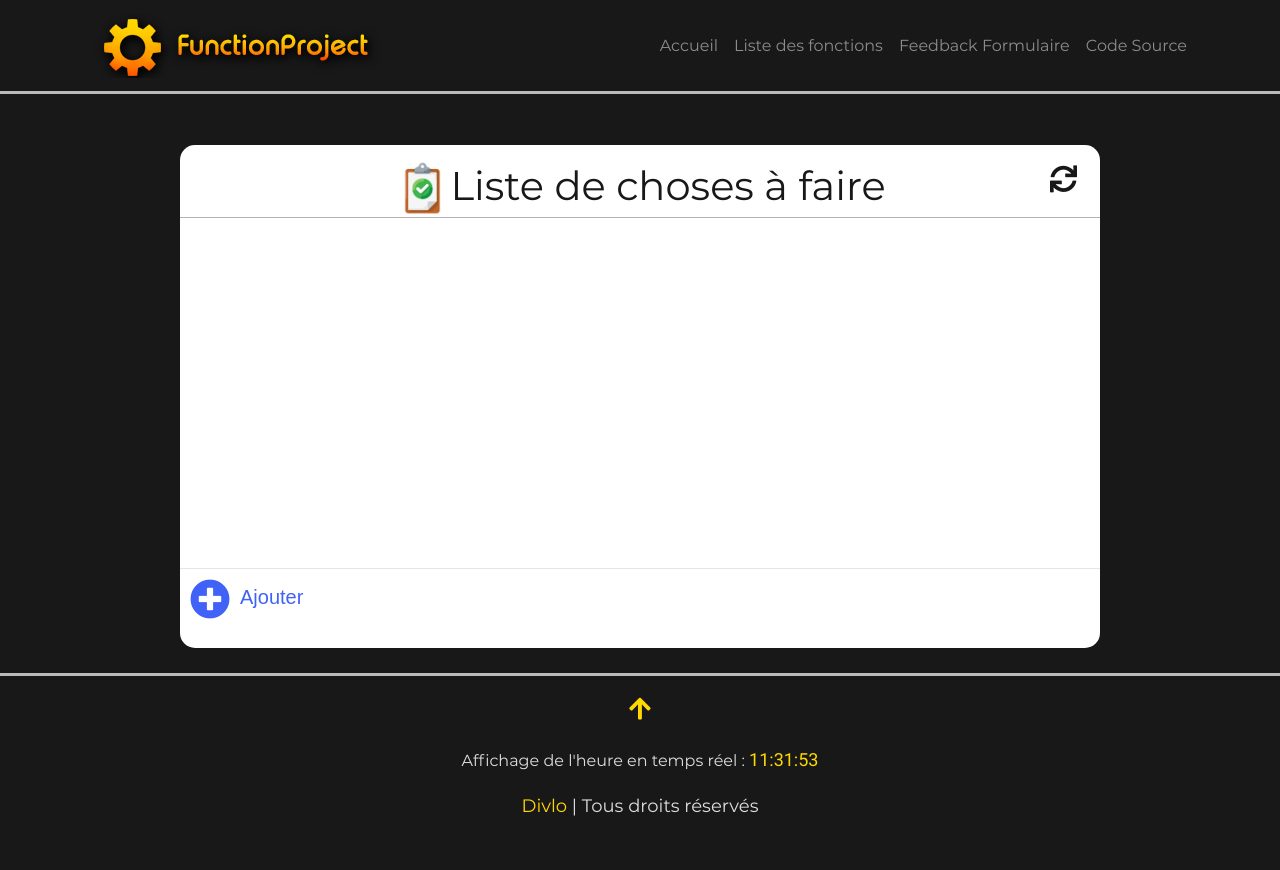
After one commit to theoludwig/FunctionProject, a PHP site: page /views/function-views/toDoList.php in a window 1280 px wide. The commit adds this page. Run offline with PHP 8.4, Linux system fonts and the light colour scheme; a stand-in replaces the project's code that opens the database connection.

Commit message:
New function : toDoList

```diff
--- a/css/style.css
+++ b/css/style.css
@@ -146,3 +146,125 @@ footer i:hover
     font-size: 18px;
     font-family: 'Roboto', 'sans-serif';
 }
+
+/* ToDo List */
+
+/* ------------ header ------------ */
+.header{
+    height:100%;
+    background-color: #fff;
+    border-radius: 15px 15px 0 0;
+    position: relative;
+    border-bottom: 1px solid rgba(0,0,0,0.3);
+}
+.toDoListTitle {
+    color: #181818;
+    font-family: 'Montserrat', 'Arial', sans-serif;
+}
+.clear{
+    width : 30px;
+    height: 30px;
+    position: absolute;
+    right:20px;
+    top: 20px;
+}
+.clear i{
+    font-size: 27px;
+    color: #181818;
+}
+.clear i:hover{
+    cursor: pointer;
+    transform: rotate(60deg);
+}
+
+/* ------------ content ------------ */
+.content{
+    height: 350px;
+    max-height:350px;
+    overflow: auto;
+    background-color: #fff;
+}
+.content::-webkit-scrollbar {
+    display: none;
+}
+.content ul{
+    padding:0;
+    margin:0;
+}
+.item{
+    height: 45px;
+    min-height: 45px;
+    position: relative;
+    border-bottom: 1px solid rgba(0,0,0,0.1);
+    list-style: none;
+    padding: 0;
+    margin: 0;
+}
+.item i.co{
+    position: absolute;
+    font-size: 25px;
+    padding-left:5px;
+    left:15px;
+    top:10px;
+}
+.item i.co:hover{
+    cursor: pointer;
+}
+.fa-check-circle{
+    color:#6eb200;
+}
+.item p.text {
+    position: absolute;
+    padding:0;
+    margin:0;
+    font-size: 20px;
+    left:50px;
+    top:10px;
+    max-width:285px;
+    transition: 0.2s;
+    color: #181818;
+}
+.lineThrough {
+    text-decoration: line-through;
+    color : #ccc;
+}
+.item i.de{
+    color: #363636;
+    position: absolute;
+    font-size: 25px;
+    right:15px;
+    top:10px;
+}
+.item i.de:hover{
+    color:#af0000;
+    cursor: pointer;
+}
+/* ------------ add item ------------ */
+.add-to-do{
+    position: relative;
+    height:80px;
+    padding: 10px;
+    border-top: 1px solid rgba(0,0,0,0.1);
+    border-radius: 0 0 15px 15px;
+    background-color: #fff;
+}
+.add-to-do i{
+    position: absolute;
+    font-size: 40px;
+    color: #4162f6;
+}
+
+.add-to-do input{
+    position: absolute;
+    left: 50px;
+    height: 35px;
+    border: none;
+    font-size: 20px;
+    padding-left:10px;
+    max-width: 50%;
+}
+.add-to-do input::-webkit-input-placeholder {
+    color: #4162f6;
+    font-family: sans-serif;
+    font-size: 20px;
+}
--- a/php/config.php
+++ b/php/config.php
@@ -110,6 +110,11 @@ switch ($currentpage) {
         $description = "La liste de vos liens raccourcit les plus récents.";
         $image = 'https://function.divlo.fr/img/function-image/linkShortener.png';
         break;
+    case '/views/function-views/toDoList.php':
+        $title = 'Liste de choses à faire';
+        $description = "La liste des choses à faire.";
+        $image = 'https://function.divlo.fr/img/function-image/toDoList.png';
+        break;
     default:
         $title = 'Erreur 404';
         $description = "Cette page n'existe pas!";
--- /dev/null
+++ b/scripts/toDoList.js
@@ -0,0 +1,79 @@
+/* Variables séléction DOM */
+const addTaskForm = document.getElementById('addTask');
+const clear = document.querySelector(".clear");
+const list = document.getElementById("list");
+const input = document.getElementById("input");
+const btnAddTask = document.getElementById('btnAddTask');
+
+/* Variables */
+const tasksListArray = JSON.parse(localStorage.getItem('tasks')) || [];
+let id = tasksListArray.length;
+// Classes CSS
+const check = "fa-check-circle";
+const unCheck = "fa-circle";
+const lineThrough = "lineThrough";
+
+/* Créer la tâche dans le DOM */
+function addTask(task, id, done, trash) {
+    if(trash) {
+        return;
+    }
+    const item = `<li class="item" id=${id}>
+                    <i class="fa ${(done) ? check : unCheck} co" id="complete"></i>
+                    <p class="text ${(done) ? lineThrough : ""}">${task}</p>
+                    <i class="fas fa-trash-alt de" id="removeTask"></i>
+                  </li>
+                `;
+    list.insertAdjacentHTML("beforeend", item);
+}
+
+/* Ajoute un élément à la liste */
+function addTaskElement(event) {
+    event.preventDefault();
+    const taskValue = document.getElementById('taskToAdd').value;
+    addTask(taskValue, id, false, false);
+    tasksListArray.push({
+        name : taskValue,
+        id : id,
+        done : false,
+        trash : false
+    });
+    localStorage.setItem('tasks', JSON.stringify(tasksListArray));
+    id++;
+    addTaskForm.reset();
+}
+addTaskForm.addEventListener('submit', (event) => {addTaskElement(event)});
+btnAddTask.addEventListener('click', (event) => {addTaskElement(event)});
+
+/* Ajoute un élément à la liste */
+list.addEventListener('click', (event) => {
+    const element = event.target;
+    const elementJob = element.getAttribute('id');
+    const elementId = element.parentNode.getAttribute('id');
+
+    /* Tâche compléter */
+    if(elementJob == "complete") {
+        element.classList.toggle(check);
+        element.classList.toggle(unCheck);
+        element.parentNode.querySelector(".text").classList.toggle(lineThrough);
+        tasksListArray[elementId].done = tasksListArray[elementId].done ? false : true;
+    }
+
+    /* Supprime une tâche */
+    else if(elementJob == "removeTask") {
+        element.parentNode.parentNode.removeChild(element.parentNode);
+        tasksListArray[elementId].trash = true;
+    }
+    localStorage.setItem("tasks", JSON.stringify(tasksListArray));
+});
+
+/* Affiche les tâches enregistrées */
+tasksListArray.forEach((item) => {
+    addTask(item.name, item.id, item.done, item.trash);
+});
+
+/* Supprime le localStorage */
+clear.addEventListener("click", function(){
+    localStorage.clear();
+    location.reload();
+});
--- /dev/null
+++ b/views/function-views/toDoList.php
@@ -0,0 +1,43 @@
+<!-- Config -->
+<?php include("../../php/config.php");?>
+
+<!-- Header -->
+<?php include("../../incl/header.php");?>
+
+<div class="container">
+    <div class="row">
+        <div class="col-10 mx-auto">
+            <div class="header">
+                <h1 class="text-center pt-3 toDoListTitle"><img style="height: 1.4em;" src="/img/function-image/toDoList.png" alt="ToDoList">Liste de choses à faire</h1>
+                <div class="clear">
+                    <i class="fas fa-sync"></i>
+                </div>
+            </div>
+        </div>
+    </div>
+    <div class="row">
+        <div class="col-10 mx-auto">
+            <div class="content">
+                <!-- Remplissage de la liste avec Javascript -->
+                <ul id="list">
+
+                </ul>
+            </div>
+        </div>
+    </div>
+    <div class="row">
+        <div class="col-10 mx-auto">
+            <div class="add-to-do">
+                <form action="" id="addTask">
+                    <i id="btnAddTask" class="fa fa-plus-circle"></i>
+                    <input type="text" name="taskToAdd" id="taskToAdd" placeholder="Ajouter">
+                </form>
+            </div>
+        </div>
+    </div>
+</div>
+
+<script defer src="/scripts/toDoList.js"></script>
+
+<!-- Footer -->
+<?php include("../../incl/footer.php");?>
```
Also changed, not shown: views/function-list.php (+11 -0 lines), img/function-image/toDoList.png (added).
